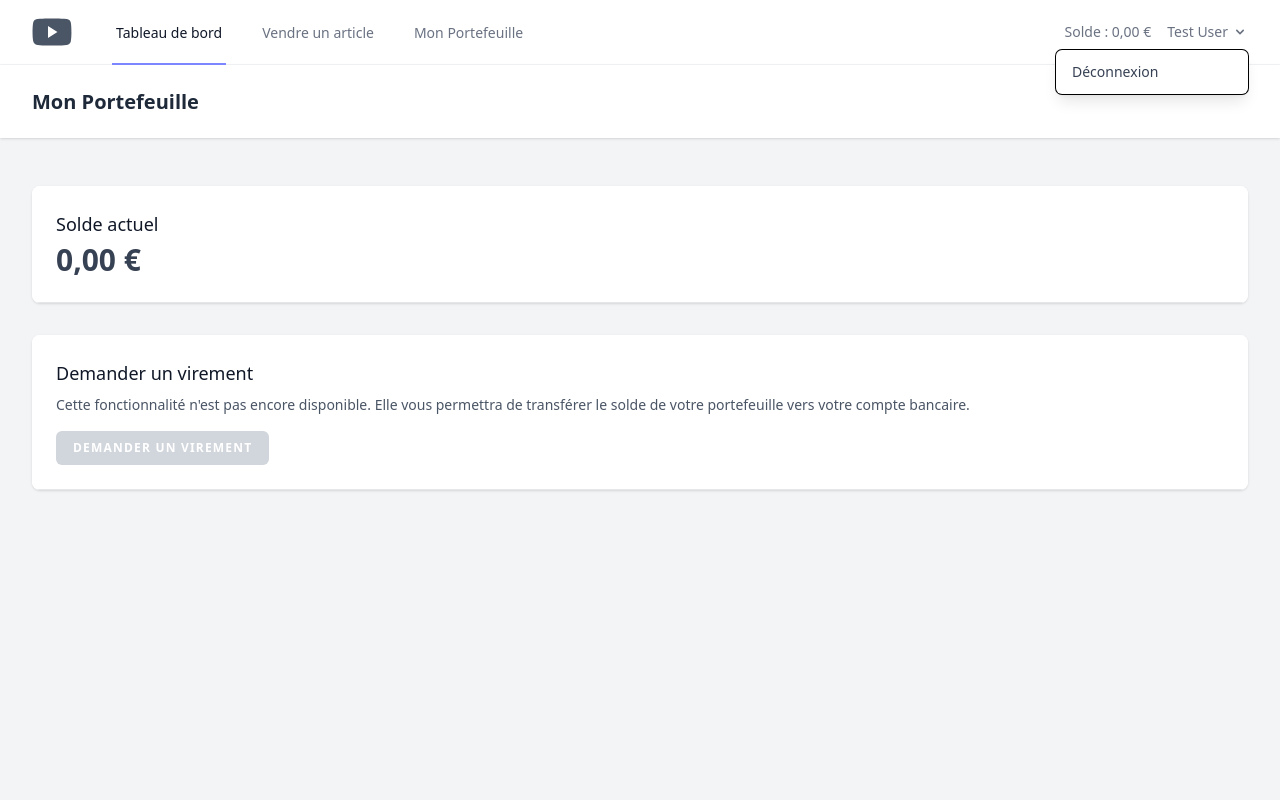
After one commit to Ganngann/pifpaf2, a Laravel app: page /wallet in a window 1280 px wide. The commit adds this page. Run offline with Laravel 12, Linux system fonts and the light colour scheme; a user stored in the database is signed in; data comes from the database, SQL or seed files in the repository; style sheets or scripts are compiled from the project's sources.

Commit message:
feat: Implémentation du portefeuille virtuel (US14)
Cette modification introduit le système de portefeuille virtuel pour les utilisateurs, conformément à la User Story 14.

Fonctionnalités incluses :
- Ajout d'un champ `wallet` (décimal) à la table `users` via une migration.
- Mise à jour automatique du portefeuille du vendeur après la réussite d'une transaction.
- Création d'une nouvelle page `/wallet` où l'utilisateur peut consulter son solde.
- Ajout d'un lien vers la page du portefeuille et affichage du solde dans la barre de navigation principale.
- Tests backend (PHPUnit) pour valider la logique de crédit du portefeuille.
- Tests frontend (Dusk) pour valider l'interface utilisateur de la page du portefeuille.
- Mise à jour de la documentation (`doc/todo.md`).

```diff
--- /dev/null
+++ b/pifpaf/app/Http/Controllers/WalletController.php
@@ -0,0 +1,18 @@
+<?php
+
+namespace App\Http\Controllers;
+
+use Illuminate\Http\Request;
+use Illuminate\Support\Facades\Auth;
+
+class WalletController extends Controller
+{
+    /**
+     * Affiche le portefeuille de l'utilisateur.
+     */
+    public function show()
+    {
+        $user = Auth::user();
+        return view('wallet.show', ['user' => $user]);
+    }
+}
--- a/pifpaf/app/Models/User.php
+++ b/pifpaf/app/Models/User.php
@@ -21,6 +21,7 @@ class User extends Authenticatable
         'name',
         'email',
         'password',
+        'wallet',
     ];
 
     /**
--- a/pifpaf/resources/views/layouts/navigation.blade.php
+++ b/pifpaf/resources/views/layouts/navigation.blade.php
@@ -18,11 +18,17 @@
                     <a href="{{ route('items.create') }}" class="inline-flex items-center px-1 pt-1 border-b-2 border-transparent text-sm font-medium leading-5 text-gray-500 hover:text-gray-700 hover:border-gray-300 focus:outline-none focus:text-gray-700 focus:border-gray-300 transition duration-150 ease-in-out">
                         Vendre un article
                     </a>
+                    <a href="{{ route('wallet.show') }}" class="inline-flex items-center px-1 pt-1 border-b-2 border-transparent text-sm font-medium leading-5 text-gray-500 hover:text-gray-700 hover:border-gray-300 focus:outline-none focus:text-gray-700 focus:border-gray-300 transition duration-150 ease-in-out">
+                        Mon Portefeuille
+                    </a>
                 </div>
             </div>
 
-            <!-- Settings Dropdown -->
+            <!-- Wallet Balance & Settings Dropdown -->
             <div class="hidden sm:flex sm:items-center sm:ml-6">
+                <div class="mr-4 text-sm font-medium text-gray-500">
+                    Solde : {{ number_format(Auth::user()->wallet, 2, ',', ' ') }} €
+                </div>
                 <div class="relative">
                     <button @click="open = ! open" dusk="nav-user-dropdown" class="flex items-center text-sm font-medium text-gray-500 hover:text-gray-700 hover:border-gray-300 focus:outline-none focus:text-gray-700 focus:border-gray-300 transition duration-150 ease-in-out">
                         <div>{{ Auth::user()->name }}</div>
@@ -71,6 +77,9 @@
             <a href="{{ route('items.create') }}" class="block pl-3 pr-4 py-2 border-l-4 border-transparent text-base font-medium text-gray-600 hover:text-gray-800 hover:bg-gray-50 hover:border-gray-300 focus:outline-none focus:text-gray-800 focus:bg-gray-50 focus:border-gray-300 transition duration-150 ease-in-out">
                 Vendre un article
             </a>
+            <a href="{{ route('wallet.show') }}" class="block pl-3 pr-4 py-2 border-l-4 border-transparent text-base font-medium text-gray-600 hover:text-gray-800 hover:bg-gray-50 hover:border-gray-300 focus:outline-none focus:text-gray-800 focus:bg-gray-50 focus:border-gray-300 transition duration-150 ease-in-out">
+                Mon Portefeuille
+            </a>
         </div>
 
         <!-- Responsive Settings Options -->
--- /dev/null
+++ b/pifpaf/resources/views/wallet/show.blade.php
@@ -0,0 +1,32 @@
+<x-app-layout>
+    <x-slot name="header">
+        <h2 class="font-semibold text-xl text-gray-800 leading-tight">
+            {{ __('Mon Portefeuille') }}
+        </h2>
+    </x-slot>
+
+    <div class="py-12">
+        <div class="max-w-7xl mx-auto sm:px-6 lg:px-8">
+            <div class="bg-white overflow-hidden shadow-sm sm:rounded-lg">
+                <div class="p-6 bg-white border-b border-gray-200">
+                    <h3 class="text-lg font-medium text-gray-900">Solde actuel</h3>
+                    <p class="mt-1 text-3xl font-semibold text-gray-700">
+                        {{ number_format(Auth::user()->wallet, 2, ',', ' ') }} €
+                    </p>
+                </div>
+            </div>
+
+            <div class="mt-8 bg-white overflow-hidden shadow-sm sm:rounded-lg">
+                <div class="p-6 bg-white border-b border-gray-200">
+                    <h3 class="text-lg font-medium text-gray-900">Demander un virement</h3>
+                    <p class="mt-2 text-sm text-gray-600">
+                        Cette fonctionnalité n'est pas encore disponible. Elle vous permettra de transférer le solde de votre portefeuille vers votre compte bancaire.
+                    </p>
+                    <button class="mt-4 inline-flex items-center px-4 py-2 bg-gray-300 border border-transparent rounded-md font-semibold text-xs text-white uppercase tracking-widest cursor-not-allowed" disabled>
+                        Demander un virement
+                    </button>
+                </div>
+            </div>
+        </div>
+    </div>
+</x-app-layout>
--- a/pifpaf/routes/web.php
+++ b/pifpaf/routes/web.php
@@ -7,6 +7,7 @@ use App\Http\Controllers\ItemController;
 use App\Http\Controllers\OfferController;
 use App\Http\Controllers\ProfileController;
 use App\Http\Controllers\PaymentController;
+use App\Http\Controllers\WalletController;
 
 Route::get('/', [ItemController::class, 'welcome'])->name('welcome');
 
@@ -44,6 +45,9 @@ Route::middleware('auth')->group(function () {
     // Routes pour le paiement
     Route::get('/offers/{offer}/payment', [PaymentController::class, 'create'])->name('payment.create');
     Route::post('/offers/{offer}/payment', [PaymentController::class, 'store'])->name('payment.store');
+
+    // Route pour le portefeuille
+    Route::get('/wallet', [WalletController::class, 'show'])->name('wallet.show');
 });
 
 Route::get('/items/{item}', [ItemController::class, 'show'])->name('items.show');
```
Also changed, not shown: doc/todo.md (+1 -1 lines), pifpaf/app/Http/Controllers/PaymentController.php (+7 -1 lines), pifpaf/database/seeders/WalletVerificationUserSeeder.php (added, +27 -0 lines), pifpaf/tests/Browser/WalletPageTest.php (added, +49 -0 lines), pifpaf/tests/Feature/WalletTest.php (added, +54 -0 lines), pifpaf/database/migrations/2025_10_26_205247_add_wallet_to_users_table.php (added), 2 other files.
